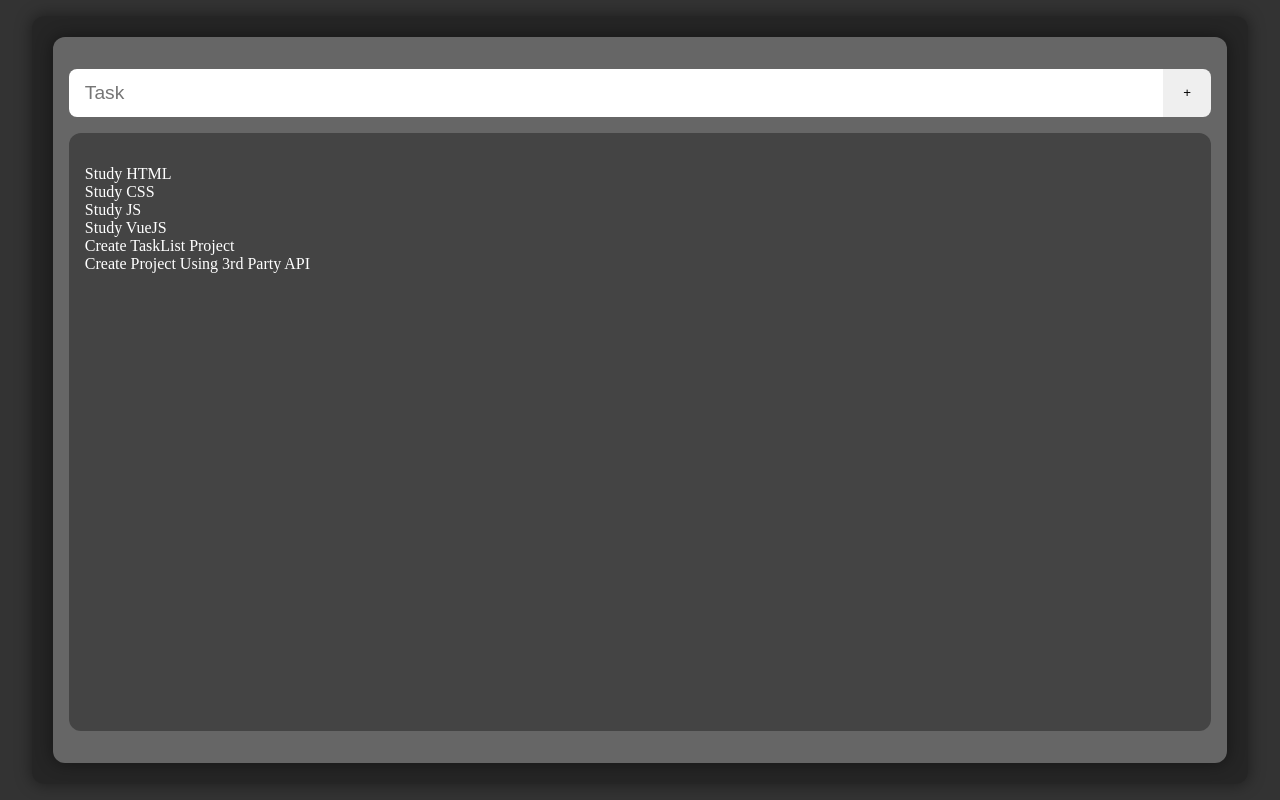
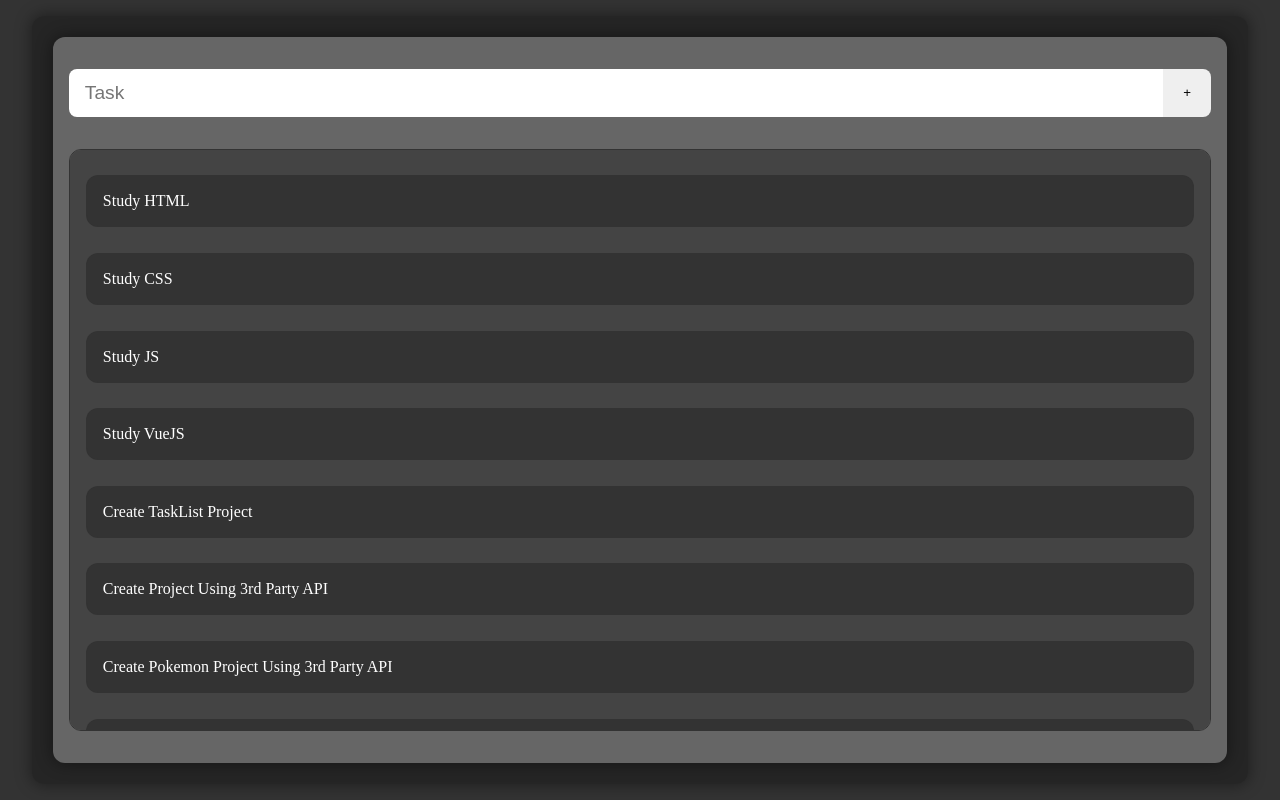
Before and after one commit to ThiagoMartinsSaraiva/task-list-vuejs-firebase, a Vue app: page / in a window 1280 px wide. Built offline with nearby package versions, Linux system fonts and the light colour scheme.

Commit message:
estilizando a lista

```diff
--- a/src/App.vue
+++ b/src/App.vue
@@ -31,6 +31,9 @@ export default {
         { title: 'Study VueJS', done: false },
         { title: 'Create TaskList Project', done: false },
         { title: 'Create Project Using 3rd Party API', done: false },
+        { title: 'Create Pokemon Project Using 3rd Party API', done: false },
+        { title: 'Create Star Wars Project Using 3rd Party API', done: false },
+        { title: 'Create Naruto Project Using 3rd Party API', done: false },
       ]
     }
   }
@@ -81,7 +84,7 @@ export default {
     box-shadow: 0 0 1rem .075rem #0006;
     display: flex;
     flex-direction: column;
-    gap: 1rem;
+    gap: 2rem;
   }
 
   .input-container {
@@ -108,10 +111,22 @@ export default {
     flex: 1;
     background: #444;
     border-radius: .75rem;
-    padding: 2rem 1rem;
+    padding: 1.6rem 1rem;
+    border: .112rem solid #333;
+    overflow-y: scroll;
   }
 
   ul {
     list-style: none;
+    display: flex;
+    flex-direction: column;
+    gap: 1.6rem
+  }
+
+  li {
+    padding: 1rem;
+    border: .8px solid #3336;
+    border-radius: .75rem;
+    background: #333;
   }
 </style>
```
